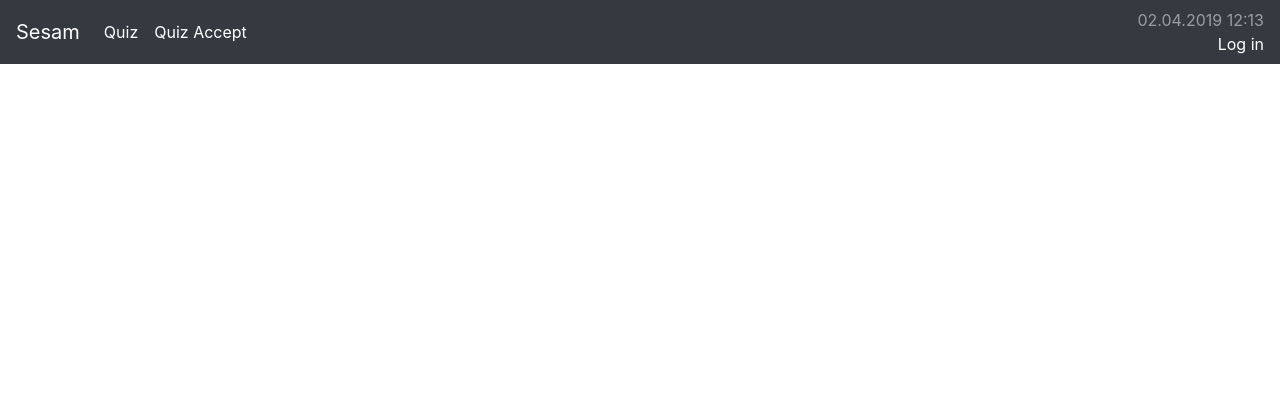
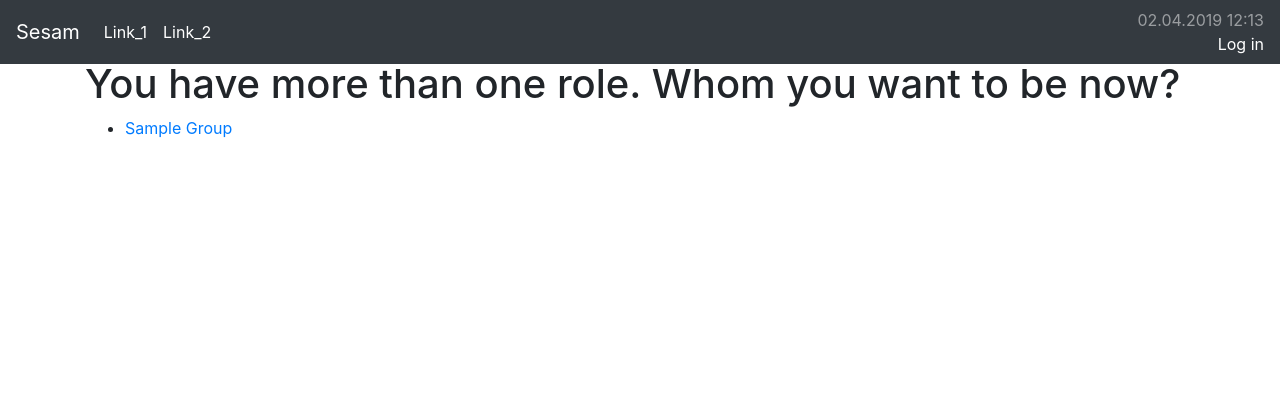
Before and after one commit to cf-stacks/react-python-braincloud-game, a Django app: template sesam/templates/sesam/home.html in a window 1280 px wide. Shown: the top 420 px of the page. Run offline with Django 3.2, Linux system fonts and the light colour scheme; the template is opened without the code that fills it: most values are stand-ins (such as "Sample title", 1, 10 or a date in 2020); some libraries are stand-ins or nearby versions.

Commit message:
Add translation and home page for user with multiple groups

```diff
--- a/sesam/decorators.py
+++ b/sesam/decorators.py
@@ -4,7 +4,7 @@ from django.core.exceptions import PermissionDenied
 
 def test_group(group_name):
     def wrapper(user):
-        if not user.groups.filter(name__iexact=group_name).exists():
+        if not user.is_superuser and not user.groups.filter(name__iexact=group_name).exists():
             raise PermissionDenied
         return True
     return wrapper
--- a/sesam/templates/sesam/chief/quiz-pending.html
+++ b/sesam/templates/sesam/chief/quiz-pending.html
@@ -10,6 +10,7 @@
 {% endblock %}
 
 {% block content %}
+  {% trans "chief" %}
   <form method="post" action="">
   {% csrf_token %}
   {{ formset.management_form }}
--- a/sesam/templates/sesam/chief/quiz-statistics.html
+++ b/sesam/templates/sesam/chief/quiz-statistics.html
@@ -20,9 +20,10 @@
     <div class="d-flex justify-content-around">
     <button class="btn btn-info" type="submit" name="backward"><</button>
     {% if view == "week" %}
-      <input class="btn btn-primary" type="submit" value="month" name="new_view" />
+
+      <button class="btn btn-primary" type="submit" value="month" name="new_view" >{% trans 'month'|title %}</button>
     {% else %}
-      <input class="btn btn-primary" type="submit" value="week" name="new_view" />
+      <button class="btn btn-primary" type="submit" value="week" name="new_view" >{% trans 'week'|title %}</button>
     {% endif %}
     <button class="btn btn-info" type="submit" name="forward">></button>
     </div>
--- a/sesam/templates/sesam/header.html
+++ b/sesam/templates/sesam/header.html
@@ -9,10 +9,10 @@
   <div class="collapse navbar-collapse" id="navbarCollapse">
     <ul class="navbar-nav mr-auto">
       <li class="nav-item active">
-        <a class="nav-link" href="{% url "author:home" %}">{% trans "Quiz" %}</a>
+        <a class="nav-link" href="#">Link_1</a>
       </li>
       <li class="nav-item active">
-        <a class="nav-link" href="{% url "editor:quiz-accept" %}">{% trans "Quiz Accept" %}</a>
+        <a class="nav-link" href="#">Link_2</a>
       </li>
     </ul>
     <div class="collapse navbar-collapse flex-column">
--- a/sesam/templates/sesam/home.html
+++ b/sesam/templates/sesam/home.html
@@ -1 +1,15 @@
 {% extends "sesam/base.html" %}
+
+{% load i18n %}
+
+
+{% block content %}
+  <h1>{% trans "You have more than one role. Whom you want to be now?"%}</h1>
+  <ul>
+  {% for group in groups %}
+    <li>
+      <a href="{% url group|add:":home" %}">{% trans group|title %}</a>
+    </li>
+  {% endfor %}
+  </ul>
+{% endblock %}
--- a/sesam/views/chief.py
+++ b/sesam/views/chief.py
@@ -46,9 +46,9 @@ def quiz_statistics(request):
     shift = int(request.POST.get('shift', 0))
     if 'new_view' in request.POST:
         shift = 0
-        view_type = request.POST.get('new_view')
+        view_type = request.POST.get('new_view').lower()
     else:
-        view_type = request.POST.get('view', 'week')
+        view_type = request.POST.get('view', 'week').lower()
     if view_type == 'week':
         step = 1
         delta_arg = 'weeks'
--- a/urls.py
+++ b/urls.py
@@ -17,10 +17,12 @@ from django.contrib import admin
 from django.contrib.auth import views as auth_views
 from django.urls import include
 from django.urls import path
+from django.http.response import HttpResponseRedirect
 
 from sesam import forms
 
 urlpatterns = [
+    path('', lambda x: HttpResponseRedirect('/content/')),
     # Administration
     path('admin/', admin.site.urls),
     # API endpoints
```
Also changed, not shown: sesam/views/__init__.py (+11 -5 lines), api/locale/ru/LC_MESSAGES/django.po, locale/ru/LC_MESSAGES/django.po, sesam/locale/ru/LC_MESSAGES/django.po.
